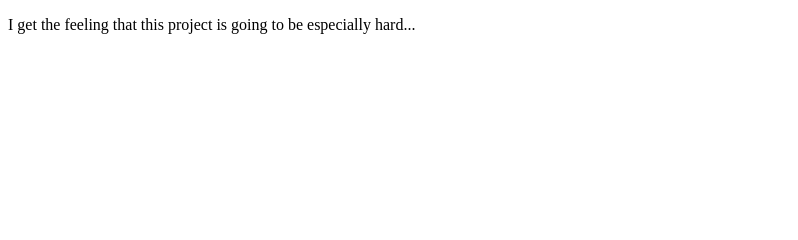
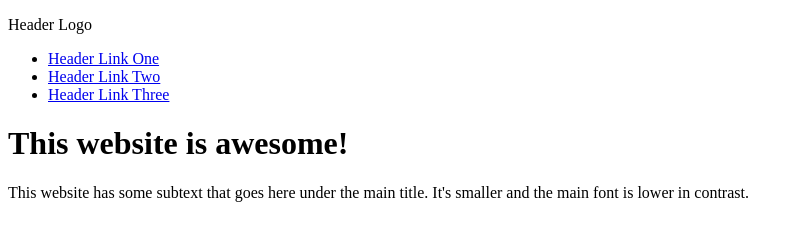
Before and after one commit to AnthonyNotTony/landingpage, a plain HTML site: page index.html in a window 1280 px wide. Shown: the whole page, without its empty margins (0-798 px from the left). Drawn offline with Linux system fonts and the light colour scheme.

Commit message:
Initial design for nav bar

```diff
--- a/index.html
+++ b/index.html
@@ -4,14 +4,35 @@
 
     <head>
         <meta charset="utf-8">
+        <meta http-equiv="X-UA-Compatible" content="IE=edge">
+        <meta name="viewport" content="width=device-width, initial-scale=1.0">
         <link rel="stylesheet" href="css/styles.css">
         <title>Landing Page</title>
     </head>
 
     <body>
-        <main>
-            <p> I get the feeling that this project is going to be especially hard... </p>
-        </main>
+        <!-- header and nav -->
+        <div class="nav">
+            <div class="left">
+                <p id="logo">Header Logo</p>
+            </div>
+            <div class="right">
+                <ul>
+                    <li><a href="#">Header Link One</a></li>
+                    <li><a href="#">Header Link Two</a></li>
+                    <li><a href="#">Header Link Three</a> </li>
+                </ul>
+            </div>
+        </div>
+
+        <div class="welcome">
+            <div class="left">
+                <h1 class="hero">This website is awesome!</h1>
+                <p class="secondary">This website has some subtext that
+                goes here under the main title. It's smaller and the main
+                font is lower in contrast.</p>
+            </div>
+        </div>
     </body>
 
 
```
